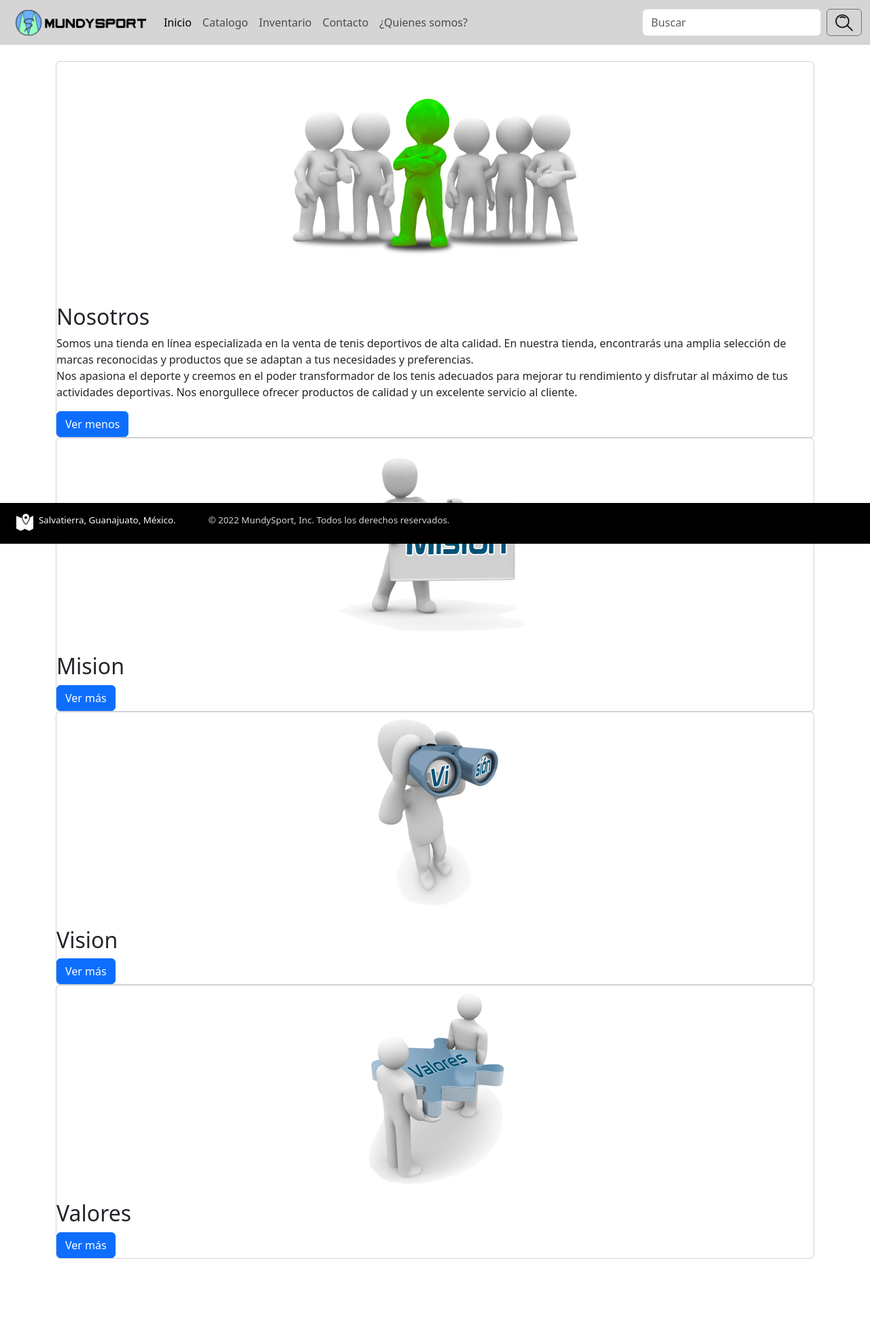
After one commit to MiguelRom3ro/MundySport, a PHP site: page /nosotros.php in a window 1280 px wide, after a click on "Ver más". The commit adds this page. Shown: the whole page at 68% size. Run offline with PHP 8.4, Linux system fonts and the light colour scheme.

Commit message:
Interfaz nosotros

```diff
--- a/components/navbar.php
+++ b/components/navbar.php
@@ -22,6 +22,9 @@
                 </li>
                 <li class='nav-item'>
                     <a class='nav-link' href='contacto.php'>Contacto</a>
+                </li>
+                <li class='nav-item'>
+                    <a class='nav-link' href='nosotros.php'>¿Quienes somos?</a>
                 </li>
             </ul>
             <form class='d-flex' role='search'>
--- /dev/null
+++ b/components/nosotros.php
@@ -0,0 +1,127 @@
+<!DOCTYPE html>
+<html lang="en">
+
+<head>
+    <meta charset="UTF-8">
+    <meta http-equiv="X-UA-Compatible" content="IE=edge">
+    <meta name="viewport" content="width=device-width, initial-scale=1.0">
+
+    <title>Template</title>
+    <!--Cambiar titulo dependiendo lo que les toco-->
+
+    <!--Archivos necesarios para bootstrap-->
+    <link href="https://cdn.jsdelivr.net/npm/bootstrap@5.3.0-alpha2/dist/css/bootstrap.min.css" rel="stylesheet"
+        integrity="sha384-aFq/bzH65dt+w6FI2ooMVUpc+21e0SRygnTpmBvdBgSdnuTN7QbdgL+OapgHtvPp" crossorigin="anonymous" />
+</head>
+
+<body>
+
+    <!--Navbar-->
+    <?php
+      include "navbar.php";
+    ?>
+
+    <!--A continuacion coloquen todo su codigo-->
+
+    <div class="container mt-4">
+        <div class="card">
+            <figure class="d-flex justify-content-center">
+                <img src="../recourses/img/nosotros.png">
+            </figure>
+            <div class="contenido">
+                <h2>Nosotros</h2>
+                <p id="textoOculto4" class="d-none"> Somos una tienda en línea especializada en la venta de tenis
+                    deportivos de alta calidad. En nuestra tienda, encontrarás una amplia selección de marcas
+                    reconocidas y productos que se adaptan a tus necesidades y preferencias.<br>
+                    Nos apasiona el deporte y creemos en el poder transformador de los tenis adecuados para mejorar tu
+                    rendimiento y disfrutar al máximo de tus actividades deportivas. Nos enorgullece ofrecer productos
+                    de calidad y un excelente servicio al cliente.</p>
+                <button id="botonVerMas4" class="btn btn-primary"
+                    onclick="mostrarTexto('textoOculto4', 'botonVerMas4')">Ver más</button>
+            </div>
+        </div>
+
+        <div class="card">
+            <figure class="d-flex justify-content-center">
+                <img src="../recourses/img/mision.png">
+            </figure>
+            <div class="contenido">
+                <h2>Mision</h2>
+                <p id="textoOculto1" class="d-none">Nuestra misión es proporcionar a nuestros clientes los mejores tenis
+                    deportivos del mercado, ofreciendo una experiencia de compra excepcional. Nos esforzamos por brindar
+                    una amplia variedad de opciones para que encuentres el calzado perfecto que se ajuste a tus
+                    necesidades, estilo y presupuesto. Además, nos comprometemos a garantizar la satisfacción de
+                    nuestros clientes, brindando un servicio amigable, eficiente y confiable en todo momento.</p>
+                <button id="botonVerMas1" class="btn btn-primary"
+                    onclick="mostrarTexto('textoOculto1', 'botonVerMas1')">Ver más</button>
+            </div>
+        </div>
+        <div class="card">
+            <figure class="d-flex justify-content-center">
+                <img src="../recourses/img/vision.png">
+            </figure>
+            <div class="contenido">
+                <h2>Vision</h2>
+                <p id="textoOculto2" class="d-none">Nuestra visión es convertirnos en la tienda en línea líder en la
+                    venta de tenis deportivos, reconocida por ofrecer productos de calidad y una experiencia de compra
+                    inigualable. Aspiramos a ser el destino preferido de los entusiastas del deporte y atletas de todas
+                    las disciplinas, proporcionándoles una amplia gama de opciones y asesoramiento experto para
+                    encontrar los tenis perfectos. Además, nos esforzamos por expandir nuestra oferta y establecer
+                    alianzas estratégicas con las principales marcas del mercado para brindar lo mejor a nuestros
+                    clientes.</p>
+                <button id="botonVerMas2" class="btn btn-primary"
+                    onclick="mostrarTexto('textoOculto2', 'botonVerMas2')">Ver más</button>
+            </div>
+        </div>
+        <div class="card">
+            <figure class="d-flex justify-content-center">
+                <img src="../recourses/img/valores.png">
+            </figure>
+            <div class="contenido">
+                <h2>Valores</h2>
+
+                <p id="textoOculto3" class="d-none">1.- Calidad: Nos enfocamos en ofrecer tenis deportivos de alta
+                    calidad que cumplan con los estándares más exigentes de rendimiento, durabilidad y comodidad.<br>
+                    2.- Pasión: Nos apasiona el deporte y nos entusiasma ayudar a nuestros clientes a encontrar el
+                    calzado adecuado que les permita alcanzar sus metas y disfrutar de su actividad favorita al
+                    máximo.<br>
+                    3.- Servicio al cliente: Valoramos a nuestros clientes y nos esforzamos por brindarles un servicio
+                    excepcional. Estamos comprometidos en responder a sus preguntas, resolver cualquier problema y
+                    asegurarnos de que su experiencia de compra sea satisfactoria.<br>
+                    4.- Variedad: Creemos en la importancia de ofrecer una amplia variedad de marcas, estilos y opciones
+                    de tenis deportivos para que nuestros clientes encuentren exactamente lo que están buscando.<br>
+                    5.- Honestidad: Mantenemos una relación transparente y honesta con nuestros clientes. Brindamos
+                    información precisa y detallada sobre nuestros productos, políticas y procesos para generar
+                    confianza y satisfacción en cada interacción.</p>
+                <button id="botonVerMas3" class="btn btn-primary"
+                    onclick="mostrarTexto('textoOculto3', 'botonVerMas3')">Ver más</button>
+            </div>
+        </div>
+    </div>
+
+    <!--Arriba de este comentario en esta seccion-->
+
+    <!--Footer-->
+    <br><br>
+    <?php
+      include "footer.php";
+    ?>
+
+    <!--Ocultar y mostrar texto-->
+    <script>
+    function mostrarTexto(idTexto, idBoton) {
+        var texto = document.getElementById(idTexto);
+        var boton = document.getElementById(idBoton);
+
+        if (texto.classList.contains('d-none')) {
+            texto.classList.remove('d-none');
+            boton.textContent = 'Ver menos';
+        } else {
+            texto.classList.add('d-none');
+            boton.textContent = 'Ver más';
+        }
+    }
+    </script>
+</body>
+
+</html>
```
Also changed, not shown: recourses/img/mision.png (added), recourses/img/nosotros.png (added), recourses/img/valores.png (added), recourses/img/vision.png (added).
